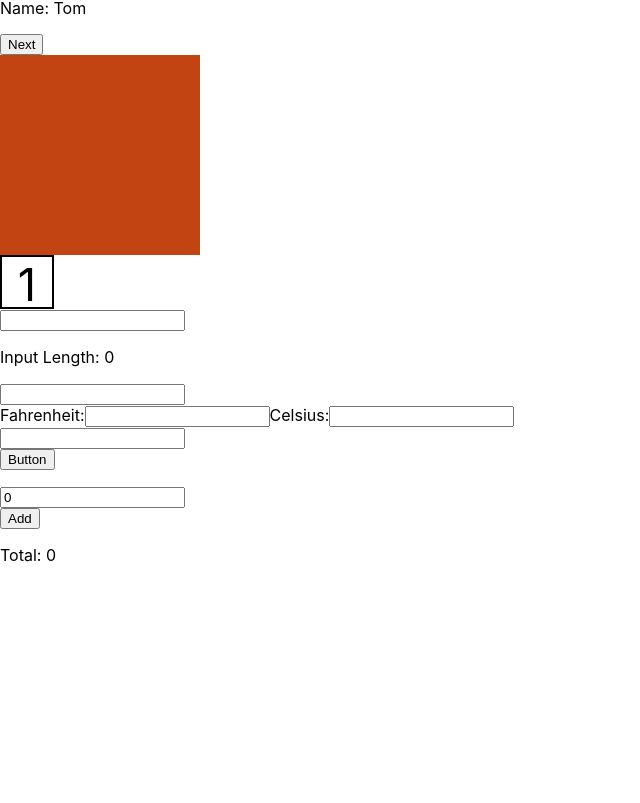
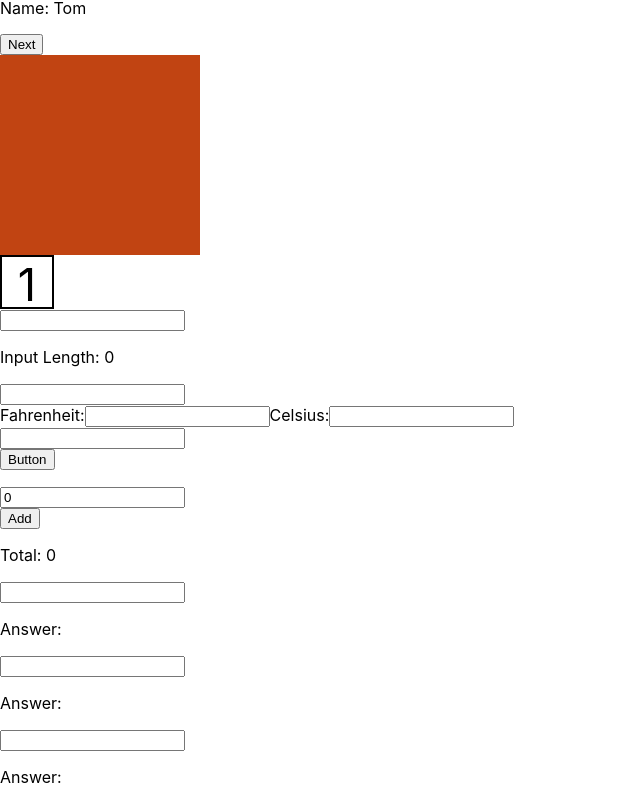
Before and after one commit to mdm106/week-09--first-react-app, a React (Create React App) app: page / in a window 1280 px wide. Shown: the part 928-1731 px from the top of the page, without its empty margins (0-640 px from the left). Before the commit the page ends 1509 px from the top, so only its background shows below. Built offline with nearby package versions, Linux system fonts and the light colour scheme.

Commit message:
Transform component created which takes a number input and passes it through a function(props) and returns the result in a paragraph

```diff
--- a/src/App.js
+++ b/src/App.js
@@ -16,6 +16,7 @@ import PasswordStrength from './components/formComponents/PasswordStrength';
 import TempConverter from './components/formComponents/TempConverter';
 import List from './components/formComponents/List';
 import Adder from './components/formComponents/Adder';
+import Transform from './components/formComponents/Transform';
 
 function App() {
   return (
@@ -43,6 +44,9 @@ function App() {
         <TempConverter />
         <List />
         <Adder />
+        <Transform transform={x => x * x} />
+        <Transform transform={x => x + 4} />
+        <Transform transform={x => x * 10} />
       </FadeIn>
     </>
   );
--- /dev/null
+++ b/src/components/formComponents/Transform.js
@@ -0,0 +1,34 @@
+import React, { Component } from "react";
+
+class Transform extends Component {
+    constructor(props) {
+        super(props);
+
+        this.state = { input: "" }
+
+        this.handleChange = this.handleChange.bind(this);
+    }
+
+
+    handleChange(e) {
+        this.setState({ input: e.currentTarget.value });
+    }
+
+
+    render() {
+        const { input } = this.state;
+        const { transform } = this.props;
+        return(
+            <>
+                <input
+                    onChange={(e) => this.handleChange(e)}
+                    type="number"
+                    value={ this.state.input }
+                />
+                <p>Answer: { input!=="" ? transform(Number(input)) : "" }</p>
+            </>
+        )
+    }
+}
+
+export default Transform;
```
